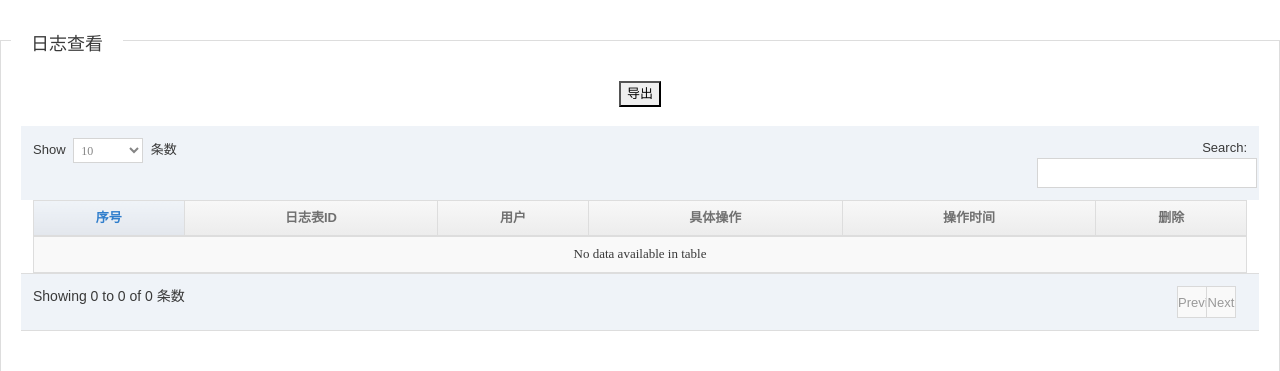
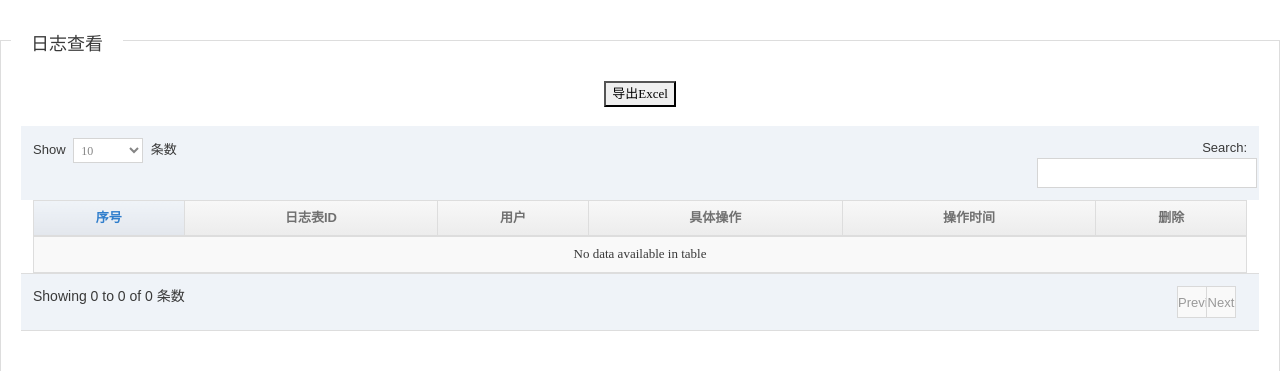
Before and after one commit to Junisyoan/sourcecode, a Java web app: page /log/delLog.handle in a window 1280 px wide. Shown: the top 371 px of the page. Run offline with Spring Boot 4, a stand-in JSP engine, Linux system fonts and the light colour scheme; data that the repository does not hold is empty; the project's own start-up code is not run, and a stand-in starts its controllers and pages; some libraries are stand-ins or nearby versions.

Commit message:
Update selectLog.jsp

```diff
--- a/WebContent/WEB-INF/view.jiang/selectLog.jsp
+++ b/WebContent/WEB-INF/view.jiang/selectLog.jsp
@@ -56,7 +56,7 @@
 
 	<div class="Manager_style">
 		<span class="title_name">日志查看</span>
-		<p align="center"><button type="button" onclick="tableToExcel('item','data')">导出</button></p>
+		<p align="center"><button type="button" onclick="tableToExcel('item','data')">导出Excel</button></p>
 		<p align="center">&nbsp;</p>
 		<table class="table table-striped table-bordered table-hover" id="item">
 			<thead>
```
